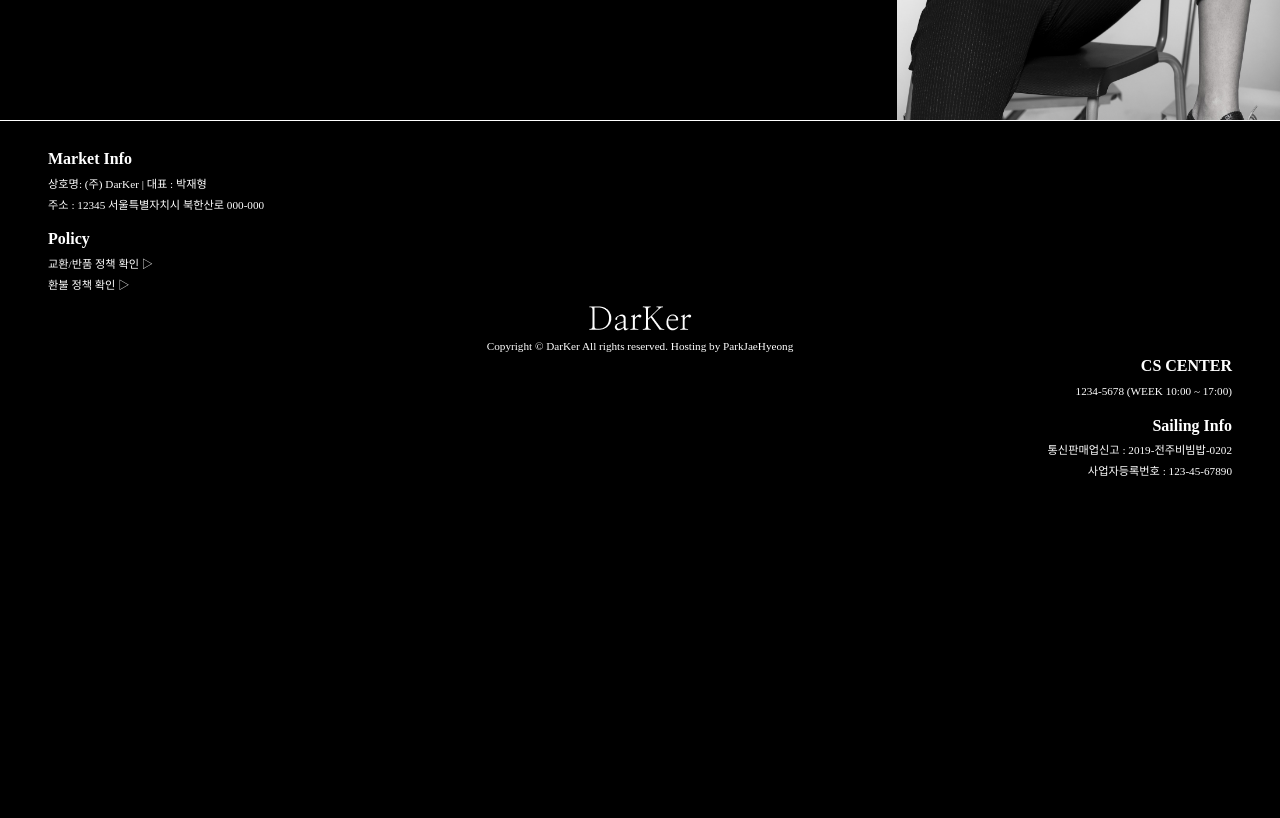
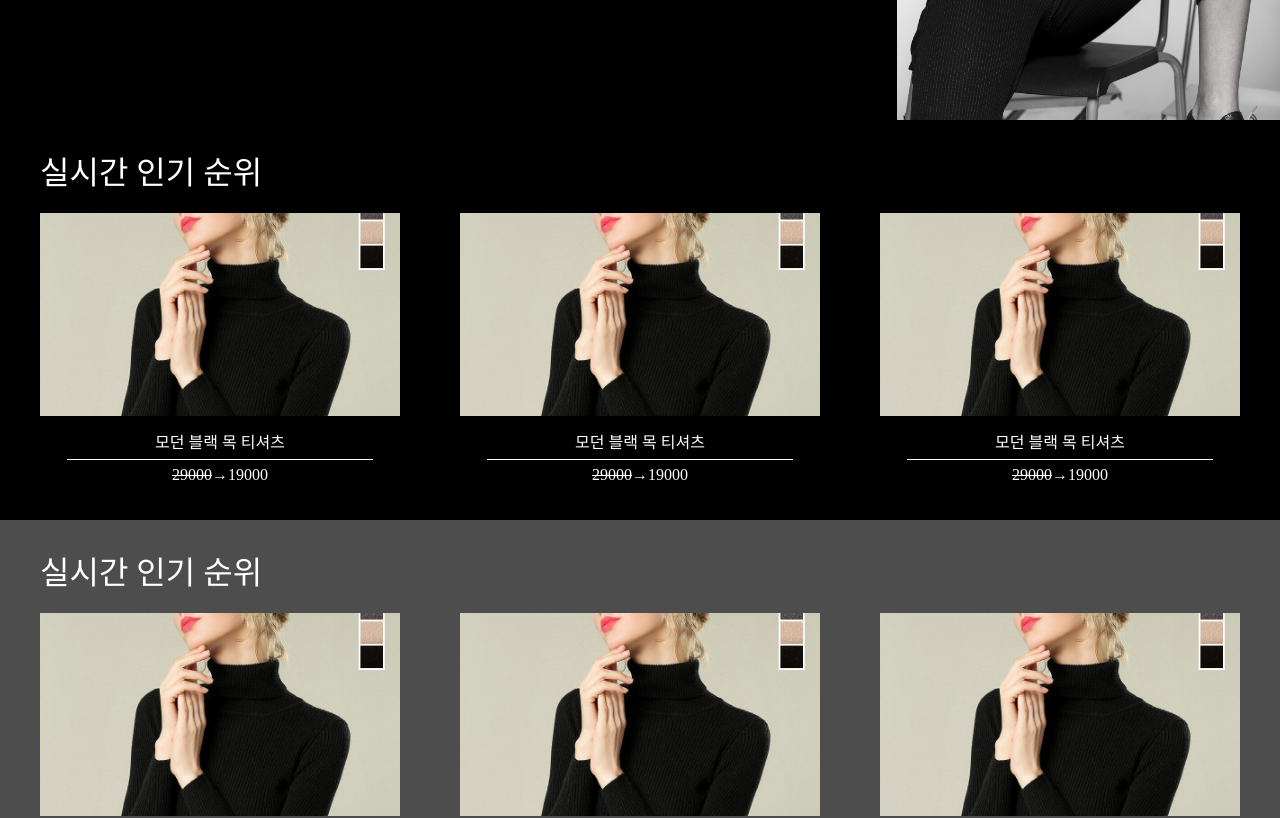
Before and after one commit to zae-hyeong/DarKer, a React (Create React App) app: page / in a window 1280 px wide. Shown: the part 520-1338 px from the top of the page. Before the commit the page ends 1026 px from the top, so only its background shows below. Built offline with nearby package versions, Linux system fonts and the light colour scheme.

Commit message:
[feat] add main product list

```diff
--- a/src/App.js
+++ b/src/App.js
@@ -1,13 +1,13 @@
 import "./App.css";
 import Footer from "./Component/Footer/Footer";
 import Header from "./Component/Header/Header";
-import Banner from "./Component/Main/Banner";
+import Main from "./Component/Main/Main";
 
 function App() {
   return (
     <div className="App">
       <Header />
-      <Banner />
+      <Main />
       <Footer />
     </div>
   );
--- /dev/null
+++ b/src/Component/Main/HomeProductList.css
@@ -0,0 +1,45 @@
+.list-title {
+  font-size: 2rem;
+  margin-bottom: 1.5rem;
+}
+
+.home-product-list {
+  display: flex;
+  justify-content: space-between;
+  align-items: center;
+}
+
+.product-item {
+  width: 30%;
+}
+
+.product-item > img {
+  width: 100%;
+  overflow: hidden;
+  object-fit: cover;
+  aspect-ratio: 16 / 9;
+}
+
+.product-info {
+  display: flex;
+  flex-direction: column;
+  align-items: center;
+  margin-top: 1rem;
+}
+
+.product-info hr {
+  width: 85%;
+  height: 0.5px;
+  background-color: white;
+  border: none;
+}
+
+.product-origin-price {
+  text-decoration: line-through;
+}
+
+.product-origin-price::after {
+  display: inline-block;
+  content: '→';
+  text-decoration: none;
+}
--- /dev/null
+++ b/src/Component/Main/HomeProductList.js
@@ -0,0 +1,20 @@
+import React from "react";
+import "./HomeProductList.css";
+import ProductItem from "./ProductItem";
+
+const HomeProductList = (props) => {
+
+
+  return (
+    <div>
+      <h3 className="list-title">실시간 인기 순위</h3>
+      <li className="home-product-list">
+        <ProductItem/>
+        <ProductItem/>
+        <ProductItem/>
+      </li>
+    </div>
+  );
+};
+
+export default HomeProductList;
--- a/src/Component/Main/Main.js
+++ b/src/Component/Main/Main.js
@@ -1,12 +1,20 @@
-import React from 'react'
-import Banner from './Banner'
+import React from "react";
+import Banner from "./Banner";
+import HomeProductList from "./HomeProductList";
+import CategoryBG from "../UI/CategoryBG";
 
 const Main = (props) => {
   return (
     <>
-      <Banner/>
+      <Banner />
+      <CategoryBG bgColor="black">
+        <HomeProductList />
+      </CategoryBG>
+      <CategoryBG bgColor="#4D4D4D">
+        <HomeProductList />
+      </CategoryBG>
     </>
-  )
-}
+  );
+};
 
-export default Main
+export default Main;
--- /dev/null
+++ b/src/Component/Main/ProductItem.js
@@ -0,0 +1,26 @@
+import React from 'react'
+import productDemoImg from "../../public/image/item-img-ex.jpg";
+
+const ProductItem = () => {
+  const isDiscounted = true; //임시로 설정한 값
+
+  return (
+    <ol className="product-item">
+    <img src={productDemoImg} alt="product image" />
+    <div className="product-info">
+      <h4>모던 블랙 목 티셔츠</h4>
+      <hr />
+      <div className="product-price-info">
+      {isDiscounted ? (
+        <span className="product-origin-price">29000</span>
+      ) : (
+        <></>
+      )}
+      <span className="product-discounted-price">19000</span>
+      </div>
+    </div>
+  </ol>
+  )
+}
+
+export default ProductItem
--- /dev/null
+++ b/src/Component/UI/CategoryBG.css
@@ -0,0 +1,10 @@
+.category-bg {
+  width: 100%;
+  height: 400px;
+
+  padding: 10px 20px;
+
+  display: flex;
+  justify-content: center;
+  align-items: center;
+}
--- /dev/null
+++ b/src/Component/UI/CategoryBG.js
@@ -0,0 +1,12 @@
+import React from 'react'
+import './CategoryBG.css'
+
+const CategoryBG = (props) => {
+  return (
+    <div className={'category-bg '+ props.className} style={{backgroundColor: props.bgColor}}>
+      {props.children}
+    </div>
+  )
+}
+
+export default CategoryBG
```
Also changed, not shown: src/public/image/item-img-ex.jpg (added).
